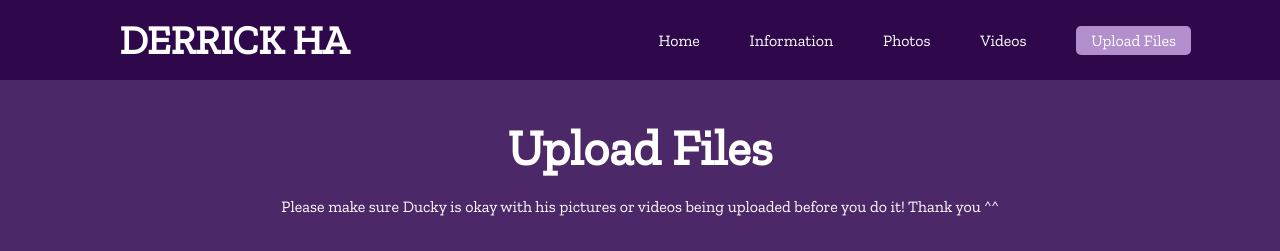
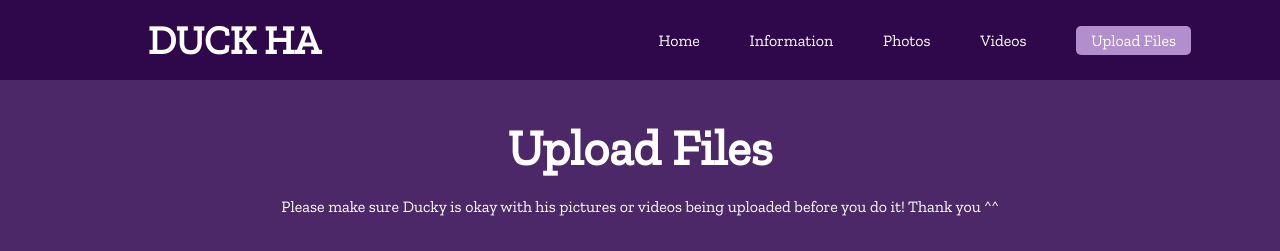
Before and after one commit to dix-nuts/dix-nuts.github.io, a plain HTML site: page upload.html in a window 1280 px wide. Shown: the top 251 px of the page. Drawn offline with nearby package versions, Linux system fonts and the light colour scheme.

Commit message:
Update upload.html

```diff
--- a/upload.html
+++ b/upload.html
@@ -15,7 +15,7 @@
 <body>
     <header><div class="nav-container">
         <nav class="navbar">
-            <h1 id="navbar-logo">DERRICK HA</h1>
+            <h1 id="navbar-logo">DUCK HA</h1>
             <div class="menu-toggle" id="mobile-menu">
                 <span class="bar"></span>
                 <span class="bar"></span>
```
